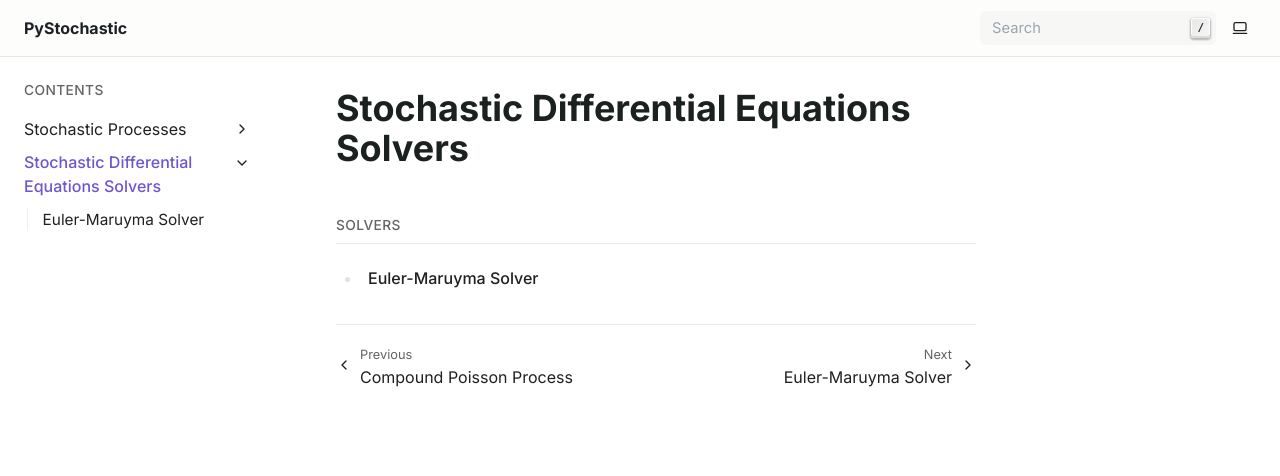
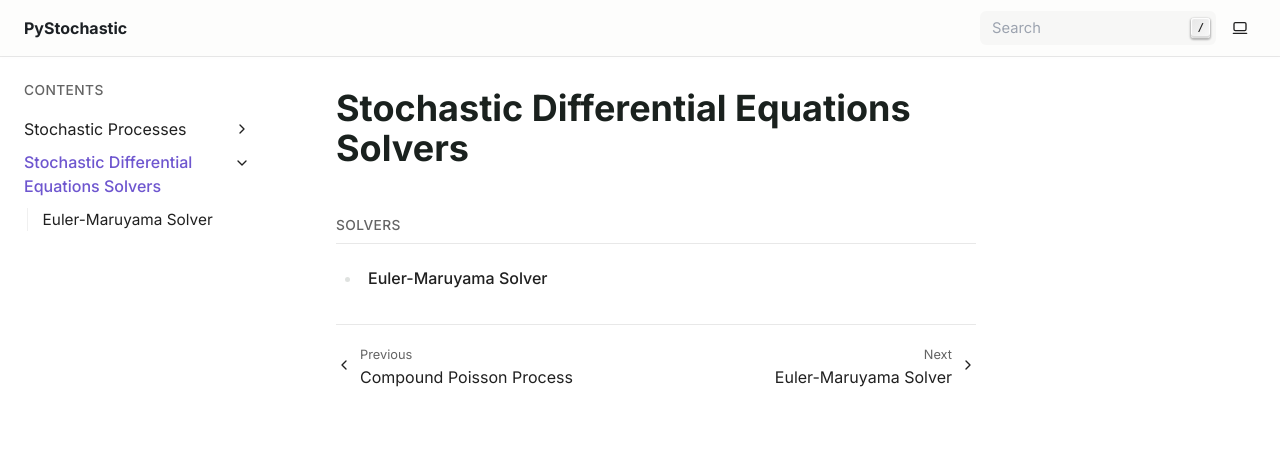
Before and after one commit to BastienVelcin/PyStochastic, a Sphinx documentation site: the page built from docs/source/solvers/index.md, in a window 1280 px wide. Shown: the top 476 px of the page. Built offline with Sphinx 7.4.7, drawn with Linux system fonts in a browser that asks for light colours; pages that are not in the unit, such as notebooks, are missing from menus.

Commit message:
Fixed EM doc

```diff
--- a/docs/source/solvers/euler_maruyama.md
+++ b/docs/source/solvers/euler_maruyama.md
@@ -1,4 +1,4 @@
-# Euler-Maruyma Solver
+# Euler-Maruyama Solver
 
 ## Import line
 You can import the Euler-Maruyama class from the `sde` module as follows:
@@ -38,7 +38,7 @@
     \left\{ \begin{array}{l}
         \tilde{X}_0 = X_0 \\
         \tilde{X}_{t_{i+1}} = \tilde{X}_{t_i} + \mu(\tilde{X}_{t_i}, t_i) \Delta t + \sigma(\tilde{X}_{t_i}, t_i) \Delta W_{t_i} \\
-    \end{array} \right
+    \end{array} \right.
 \end{equation*}
 
 is an approximation of the solution of the considered SDE.
```
